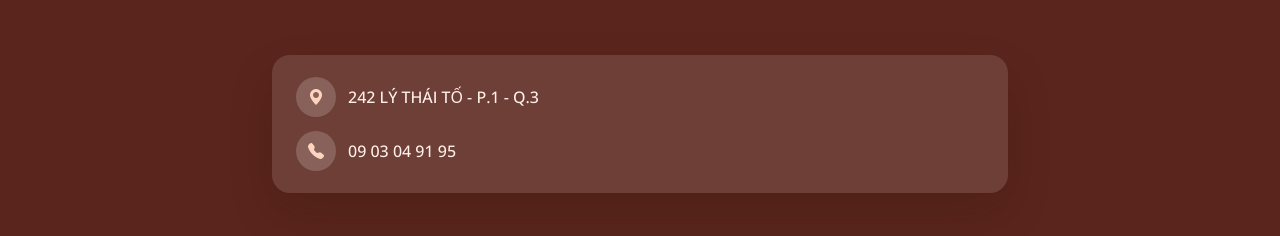
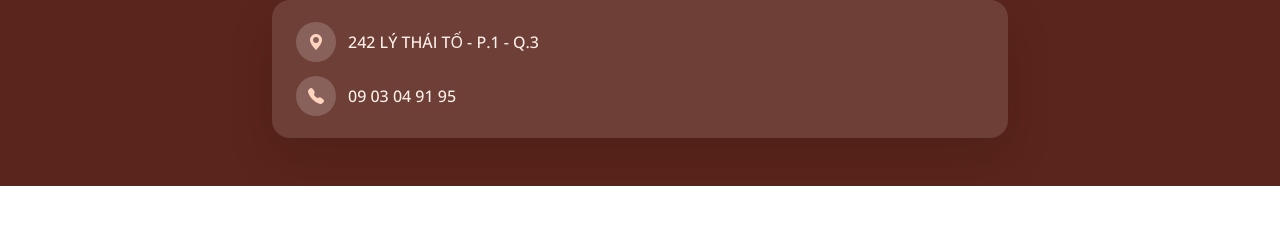
Before and after one commit to phongtran92/inan.hongan, a plain HTML site: page index.html in a window 1280 px wide. Shown: the part 356-592 px from the top of the page. Drawn offline with nearby package versions, Linux system fonts and the light colour scheme.

Commit message:
Reduce hero banner height

```diff
--- a/assets/css/main.css
+++ b/assets/css/main.css
@@ -915,9 +915,9 @@
 --------------------------------------------------------------*/
 .hero {
   width: 100%;
-  min-height: 80vh;
+  min-height: 64vh;
   position: relative;
-  padding: 120px 0 60px 0;
+  padding: 96px 0 48px 0;
   display: flex;
   align-items: center;
 }
```
